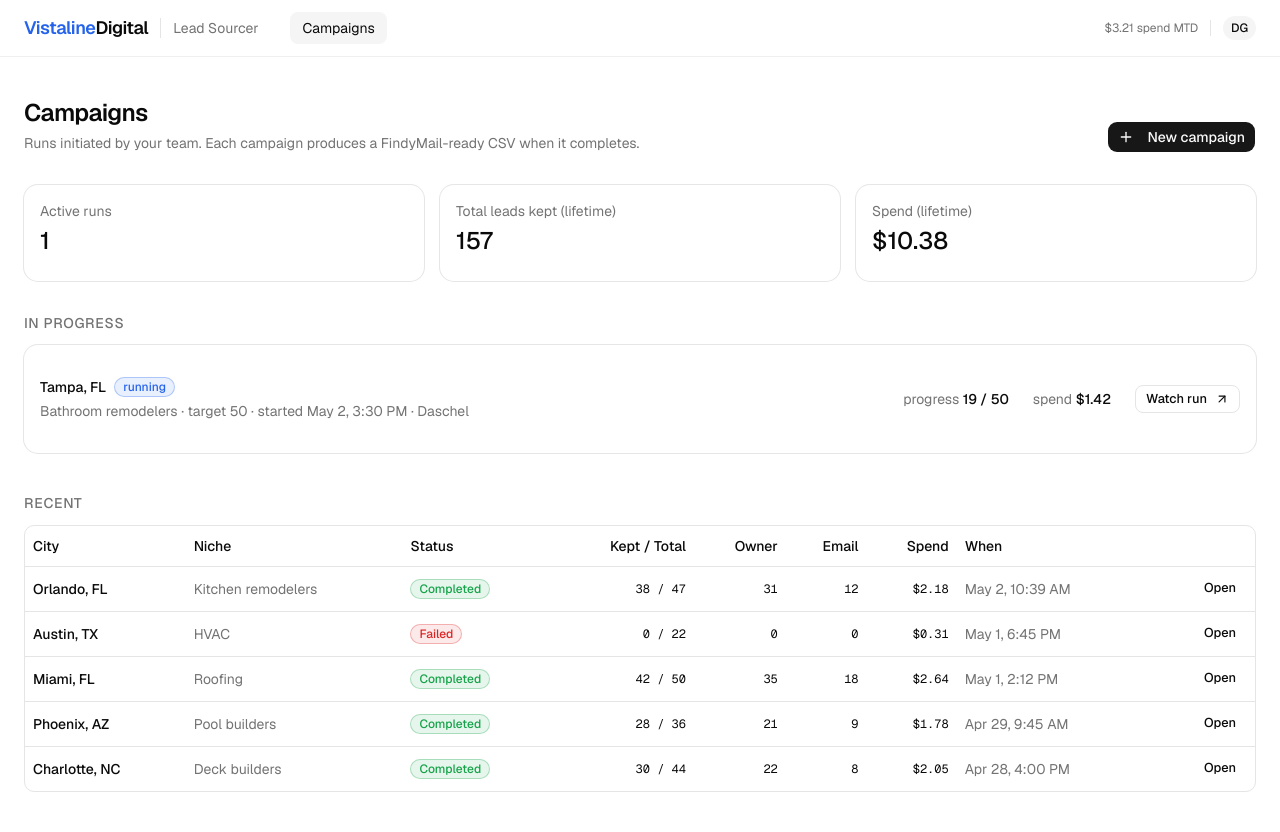
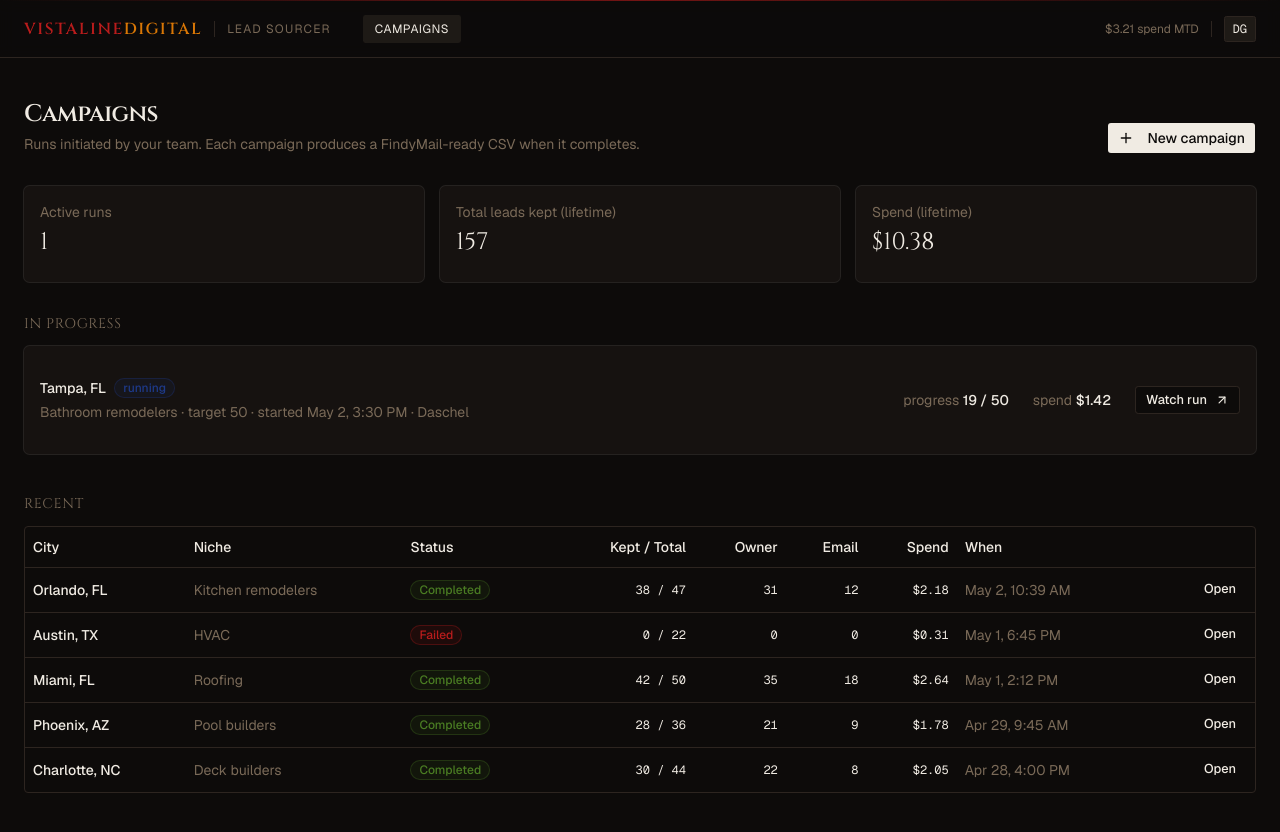
Before and after one commit to Sigismund7/vistaline-lead-sourcing-agent, a Next.js app in the folder frontend/: page /campaigns in a window 1280 px wide. Built offline with nearby package versions, Linux system fonts and the light colour scheme.

Commit message:
Gothic dark retheme: obsidian bg, crimson+gold brand, Cinzel headings

```diff
--- a/frontend/app/globals.css
+++ b/frontend/app/globals.css
@@ -5,47 +5,49 @@
 @custom-variant dark (&:is(.dark *));
 
 :root {
-  --muted: oklch(0.97 0 0);
-  --muted-foreground: oklch(0.556 0 0);
-  --border: oklch(0.922 0 0);
-  --input: oklch(0.922 0 0);
-  --ring: oklch(0.708 0 0);
-  --brand: #2563eb;
-  --brand-hover: #1d4ed8;
-  --brand-foreground: #ffffff;
-  --success: #16a34a;
-  --warning: #d97706;
-  --danger: #dc2626;
-  --info: #2563eb;
-  --background: oklch(1 0 0);
-  --foreground: oklch(0.145 0 0);
-  --card: oklch(1 0 0);
-  --card-foreground: oklch(0.145 0 0);
-  --popover: oklch(1 0 0);
-  --popover-foreground: oklch(0.145 0 0);
-  --primary: oklch(0.205 0 0);
-  --primary-foreground: oklch(0.985 0 0);
-  --secondary: oklch(0.97 0 0);
-  --secondary-foreground: oklch(0.205 0 0);
-  --accent: oklch(0.97 0 0);
-  --accent-foreground: oklch(0.205 0 0);
-  --destructive: oklch(0.577 0.245 27.325);
-  --chart-1: oklch(0.87 0 0);
-  --chart-2: oklch(0.556 0 0);
-  --chart-3: oklch(0.439 0 0);
-  --chart-4: oklch(0.371 0 0);
-  --chart-5: oklch(0.269 0 0);
-  --radius: 0.625rem;
-  --sidebar: oklch(0.985 0 0);
-  --sidebar-foreground: oklch(0.145 0 0);
-  --sidebar-primary: oklch(0.205 0 0);
-  --sidebar-primary-foreground: oklch(0.985 0 0);
-  --sidebar-accent: oklch(0.97 0 0);
-  --sidebar-accent-foreground: oklch(0.205 0 0);
-  --sidebar-border: oklch(0.922 0 0);
-  --sidebar-ring: oklch(0.708 0 0);
+  /* Gothic dark — permanent dark internal tool */
+  --background: #0d0b0a;
+  --foreground: #f0ebe3;
+  --card: #161210;
+  --card-foreground: #f0ebe3;
+  --popover: #161210;
+  --popover-foreground: #f0ebe3;
+  --primary: #f0ebe3;
+  --primary-foreground: #0d0b0a;
+  --secondary: #1e1a16;
+  --secondary-foreground: #f0ebe3;
+  --muted: #1e1a16;
+  --muted-foreground: #7a6a58;
+  --accent: #1e1a16;
+  --accent-foreground: #f0ebe3;
+  --destructive: #b91c1c;
+  --border: #2d2520;
+  --input: #2d2520;
+  --ring: #b91c1c;
+  --radius: 0.25rem;
+  --brand: #b91c1c;
+  --brand-hover: #991b1b;
+  --brand-foreground: #f0ebe3;
+  --gold: #d97706;
+  --gold-foreground: #0d0b0a;
+  --success: #4a7c23;
+  --warning: #b45309;
+  --danger: #b91c1c;
+  --info: #1e3a8a;
+  --chart-1: #b91c1c;
+  --chart-2: #d97706;
+  --chart-3: #4a7c23;
+  --chart-4: #1e3a8a;
+  --chart-5: #7a6a58;
+  --sidebar: #161210;
+  --sidebar-foreground: #f0ebe3;
+  --sidebar-primary: #b91c1c;
+  --sidebar-primary-foreground: #f0ebe3;
+  --sidebar-accent: #1e1a16;
+  --sidebar-accent-foreground: #f0ebe3;
+  --sidebar-border: #2d2520;
+  --sidebar-ring: #b91c1c;
 }
-
 
 @theme inline {
   --color-background: var(--background);
@@ -58,13 +60,15 @@
   --color-brand: var(--brand);
   --color-brand-hover: var(--brand-hover);
   --color-brand-foreground: var(--brand-foreground);
+  --color-gold: var(--gold);
+  --color-gold-foreground: var(--gold-foreground);
   --color-success: var(--success);
   --color-warning: var(--warning);
   --color-danger: var(--danger);
   --color-info: var(--info);
   --font-sans: var(--font-geist-sans);
   --font-mono: var(--font-geist-mono);
-  --font-heading: var(--font-sans);
+  --font-heading: var(--font-cinzel, var(--font-geist-sans));
   --color-sidebar-ring: var(--sidebar-ring);
   --color-sidebar-border: var(--sidebar-border);
   --color-sidebar-accent-foreground: var(--sidebar-accent-foreground);
@@ -98,47 +102,6 @@
   --radius-4xl: calc(var(--radius) * 2.6);
 }
 
-.dark {
-  --background: oklch(0.145 0 0);
-  --foreground: oklch(0.985 0 0);
-  --card: oklch(0.205 0 0);
-  --card-foreground: oklch(0.985 0 0);
-  --popover: oklch(0.205 0 0);
-  --popover-foreground: oklch(0.985 0 0);
-  --primary: oklch(0.922 0 0);
-  --primary-foreground: oklch(0.205 0 0);
-  --secondary: oklch(0.269 0 0);
-  --secondary-foreground: oklch(0.985 0 0);
-  --muted: oklch(0.269 0 0);
-  --muted-foreground: oklch(0.708 0 0);
-  --accent: oklch(0.269 0 0);
-  --accent-foreground: oklch(0.985 0 0);
-  --destructive: oklch(0.704 0.191 22.216);
-  --border: oklch(1 0 0 / 10%);
-  --input: oklch(1 0 0 / 15%);
-  --ring: oklch(0.556 0 0);
-  --chart-1: oklch(0.87 0 0);
-  --chart-2: oklch(0.556 0 0);
-  --chart-3: oklch(0.439 0 0);
-  --chart-4: oklch(0.371 0 0);
-  --chart-5: oklch(0.269 0 0);
-  --sidebar: oklch(0.205 0 0);
-  --sidebar-foreground: oklch(0.985 0 0);
-  --sidebar-primary: oklch(0.488 0.243 264.376);
-  --sidebar-primary-foreground: oklch(0.985 0 0);
-  --sidebar-accent: oklch(0.269 0 0);
-  --sidebar-accent-foreground: oklch(0.985 0 0);
-  --sidebar-border: oklch(1 0 0 / 10%);
-  --sidebar-ring: oklch(0.556 0 0);
-  --brand: #3b82f6;
-  --brand-hover: #2563eb;
-  --brand-foreground: #ffffff;
-  --success: #16a34a;
-  --warning: #d97706;
-  --danger: #dc2626;
-  --info: #3b82f6;
-}
-
 @layer base {
   * {
     @apply border-border outline-ring/50;
@@ -149,4 +112,8 @@
   html {
     @apply font-sans;
   }
+  h1, h2, h3, h4, h5, h6 {
+    font-family: var(--font-heading);
+    letter-spacing: 0.03em;
+  }
 }
--- a/frontend/app/layout.tsx
+++ b/frontend/app/layout.tsx
@@ -1,7 +1,13 @@
 import type { Metadata } from "next";
-import { Geist, Geist_Mono } from "next/font/google";
+import { Cinzel, Geist, Geist_Mono } from "next/font/google";
 import { AppHeader } from "@/components/app-header";
 import "./globals.css";
+
+const cinzel = Cinzel({
+  variable: "--font-cinzel",
+  subsets: ["latin"],
+  weight: ["400", "600", "700"],
+});
 
 const geistSans = Geist({
   variable: "--font-geist-sans",
@@ -26,7 +32,7 @@ export default function RootLayout({
   return (
     <html
       lang="en"
-      className={`${geistSans.variable} ${geistMono.variable} h-full antialiased`}
+      className={`${cinzel.variable} ${geistSans.variable} ${geistMono.variable} h-full antialiased`}
     >
       <body className="min-h-full flex flex-col bg-background text-foreground font-sans">
         <AppHeader activePath="/campaigns" />
--- a/frontend/components/app-header.tsx
+++ b/frontend/components/app-header.tsx
@@ -9,19 +9,23 @@ export function AppHeader({ activePath }: { activePath?: string }) {
   return (
     <header
       data-testid="app-header"
-      className="sticky top-0 z-30 w-full border-b border-border/60 bg-background/80 backdrop-blur supports-[backdrop-filter]:bg-background/60"
+      className="sticky top-0 z-30 w-full border-b border-border bg-background/95 backdrop-blur supports-[backdrop-filter]:bg-background/80"
     >
+      {/* subtle top accent line */}
+      <div className="h-px w-full bg-gradient-to-r from-transparent via-brand/60 to-transparent" />
       <div className="mx-auto flex h-14 max-w-7xl items-center gap-6 px-6">
         <Link href="/campaigns" className="flex items-center gap-3" data-testid="wordmark">
-          <span className="text-lg font-semibold tracking-tight">
+          <span className="font-heading text-base font-semibold tracking-widest uppercase">
             <span className="text-brand">Vistaline</span>
-            <span className="text-foreground">Digital</span>
+            <span className="text-gold">Digital</span>
           </span>
           <span
             aria-hidden
-            className="hidden h-5 w-px bg-border sm:block"
+            className="hidden h-4 w-px bg-border sm:block"
           />
-          <span className="hidden text-sm text-muted-foreground sm:block">Lead Sourcer</span>
+          <span className="hidden text-xs tracking-widest uppercase text-muted-foreground sm:block">
+            Lead Sourcer
+          </span>
         </Link>
         <nav className="ml-2 flex items-center gap-1 text-sm">
           {NAV.map((item) => {
@@ -32,7 +36,7 @@ export function AppHeader({ activePath }: { activePath?: string }) {
                 href={item.href}
                 aria-current={active ? "page" : undefined}
                 className={cn(
-                  "rounded-md px-3 py-1.5 text-muted-foreground transition-colors hover:bg-muted hover:text-foreground",
+                  "rounded-sm px-3 py-1.5 text-xs tracking-wider uppercase text-muted-foreground transition-colors hover:bg-muted hover:text-foreground",
                   active && "bg-muted text-foreground",
                 )}
               >
@@ -47,7 +51,7 @@ export function AppHeader({ activePath }: { activePath?: string }) {
             aria-hidden
             className="hidden h-4 w-px bg-border sm:block"
           />
-          <span className="rounded-full bg-muted px-2 py-1 font-medium text-foreground">DG</span>
+          <span className="rounded-sm border border-border bg-muted px-2 py-1 font-mono text-foreground">DG</span>
         </div>
       </div>
     </header>
```
